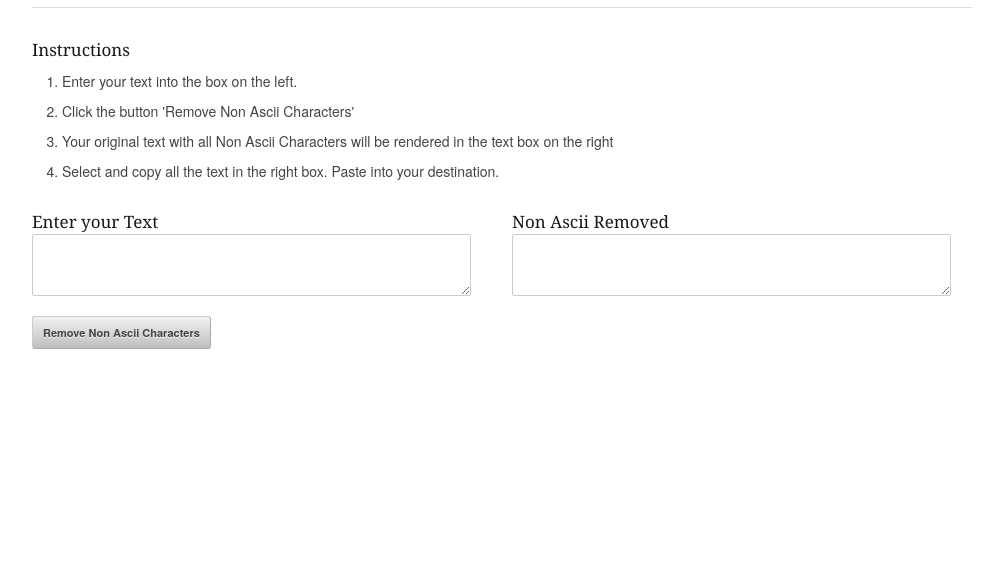
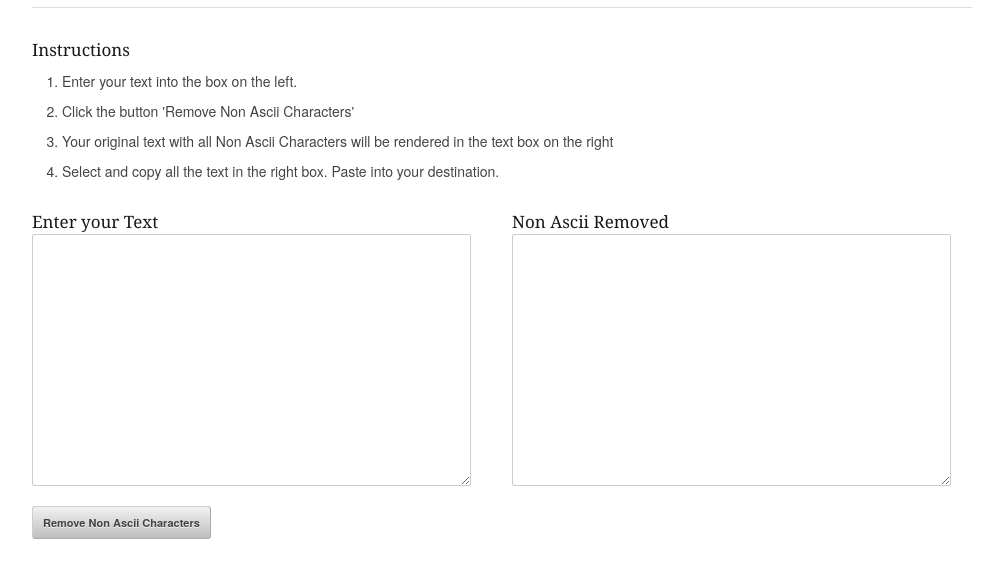
Before and after one commit to fission6/non-ascii.com, a plain HTML site: page non-ascii.html in a window 1280 px wide. Shown: the part 117-694 px from the top of the page, without its empty margins (138-1120 px from the left). Drawn offline with Linux system fonts and the light colour scheme.

Commit message:
add textarea height

```diff
--- a/non-ascii.html
+++ b/non-ascii.html
@@ -34,7 +34,7 @@
     <link rel="apple-touch-icon" sizes="114x114" href="static/skeleton/images/apple-touch-icon-114x114.png">
 
     <style>
-        textarea { display: block; width: 95%; padding: 0; }
+        textarea { display: block; width: 95%; padding: 0; height: 250px; }
         .green { color: green;}
     </style>
 
```
